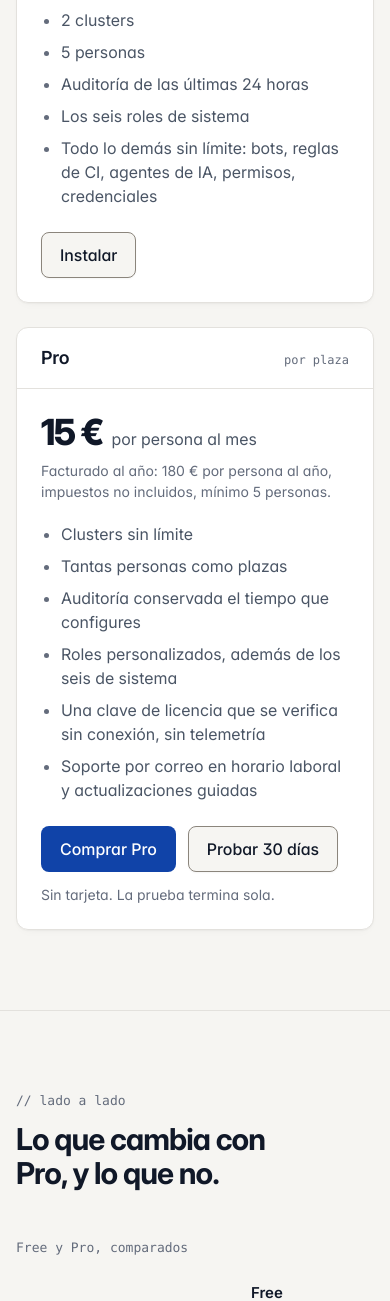
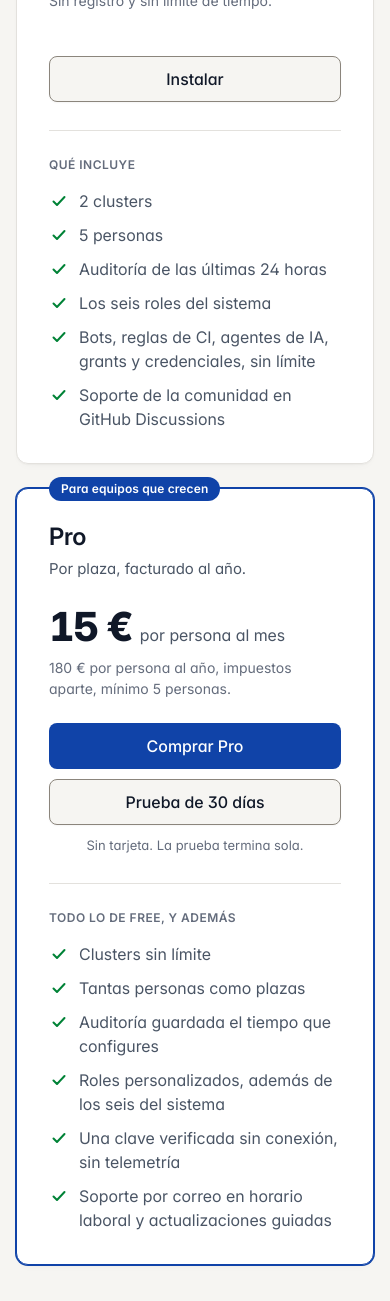
Before and after one commit to picaportelabs/kubelatch.com, a plain HTML site: page site/es/pricing/index.html in a window 390 px wide. Shown: the part 699-2000 px from the top of the page. Drawn offline with Linux system fonts and the light colour scheme.

Commit message:
feat(pricing): a standard pricing layout: centred title, plan cards with the price and buttons first, Pro ringed with a badge, check-marked lists, a closing contact band

```diff
--- a/site/es/pricing/index.html
+++ b/site/es/pricing/index.html
@@ -21,7 +21,7 @@
 <meta name="twitter:card" content="summary_large_image">
 </head>
 <body class="scheme-dark">
-<svg hidden><symbol id="mark" viewBox="0 0 48 48"><polygon class="s" points="15.50,12.80 24.26,17.02 26.42,26.49 20.36,34.09 10.64,34.09 4.58,26.49 6.74,17.02"/><path class="f" d="M16.22 20.95 L17.44 21.53 Q18.16 21.88 18.34 22.66 L18.64 23.98 Q18.81 24.76 18.32 25.38 L17.47 26.44 Q16.98 27.06 16.18 27.06 L14.82 27.06 Q14.02 27.06 13.53 26.44 L12.68 25.38 Q12.19 24.76 12.36 23.98 L12.66 22.66 Q12.84 21.88 13.56 21.53 L14.78 20.95 Q15.50 20.60 16.22 20.95 Z"/><rect class="a" x="25" y="21.5" width="19.5" height="5" rx="2.5"/><rect class="a" x="35" y="24" width="3.6" height="7.5" rx="1.8"/><rect class="a" x="40.9" y="24" width="3.6" height="5.8" rx="1.8"/></symbol></svg>
+<svg hidden><symbol id="mark" viewBox="0 0 48 48"><polygon class="s" points="15.50,12.80 24.26,17.02 26.42,26.49 20.36,34.09 10.64,34.09 4.58,26.49 6.74,17.02"/><path class="f" d="M16.22 20.95 L17.44 21.53 Q18.16 21.88 18.34 22.66 L18.64 23.98 Q18.81 24.76 18.32 25.38 L17.47 26.44 Q16.98 27.06 16.18 27.06 L14.82 27.06 Q14.02 27.06 13.53 26.44 L12.68 25.38 Q12.19 24.76 12.36 23.98 L12.66 22.66 Q12.84 21.88 13.56 21.53 L14.78 20.95 Q15.50 20.60 16.22 20.95 Z"/><rect class="a" x="25" y="21.5" width="19.5" height="5" rx="2.5"/><rect class="a" x="35" y="24" width="3.6" height="7.5" rx="1.8"/><rect class="a" x="40.9" y="24" width="3.6" height="5.8" rx="1.8"/></symbol><symbol id="check" viewBox="0 0 20 20"><path d="M4.5 10.5l3.5 3.5 7.5-8" fill="none" stroke="currentColor" stroke-width="2" stroke-linecap="round" stroke-linejoin="round"/></symbol></svg>
 <a class="skip" href="#main">Saltar al contenido</a>
 
 <header>
@@ -38,51 +38,54 @@
 </header>
 
 <main id="main" class="scheme-light">
-  <section class="wrap section" aria-labelledby="title">
-    <p class="kicker">// precios</p>
+  <section class="wrap section pricing" aria-labelledby="title">
     <h1 id="title">Gratis para un equipo pequeño. Pro cuando crece.</h1>
-    <p class="intro">Las dos ediciones son el mismo producto: el proxy, los seis roles de sistema, la auditoría de cada petición, CI sin secretos y agentes de IA. Free tiene topes; Pro los levanta, se paga por plaza y añade roles personalizados.</p>
+    <p class="intro">Las dos ediciones son el mismo producto: el proxy, los seis roles del sistema, la auditoría de cada petición, CI sin secretos y agentes de IA. Free tiene límites; Pro los quita, se paga por plaza y añade roles personalizados.</p>
 
     <div class="plans">
-      <article class="card plan" aria-labelledby="free">
-        <div class="card-head"><h2 id="free">Free</h2><span class="mono">sin clave</span></div>
+      <article class="plan" aria-labelledby="free">
+        <h2 id="free">Free</h2>
+        <p class="tagline">Para un equipo pequeño, sin clave.</p>
         <p class="price"><strong>0 €</strong></p>
         <p class="price-note">Sin registro y sin límite de tiempo.</p>
-        <ul>
-          <li>2 clusters</li>
-          <li>5 personas</li>
-          <li>Auditoría de las últimas 24 horas</li>
-          <li>Los seis roles de sistema</li>
-          <li>Todo lo demás sin límite: bots, reglas de CI, agentes de IA, permisos, credenciales</li>
+        <div class="plan-actions">
+          <a class="btn btn-secondary btn-block" href="https://docs.kubelatch.com/es/operate/install/">Instalar</a>
+        </div>
+        <p class="includes">Qué incluye</p>
+        <ul class="checks">
+          <li><svg class="check" aria-hidden="true"><use href="#check"/></svg>2 clusters</li>
+          <li><svg class="check" aria-hidden="true"><use href="#check"/></svg>5 personas</li>
+          <li><svg class="check" aria-hidden="true"><use href="#check"/></svg>Auditoría de las últimas 24 horas</li>
+          <li><svg class="check" aria-hidden="true"><use href="#check"/></svg>Los seis roles del sistema</li>
+          <li><svg class="check" aria-hidden="true"><use href="#check"/></svg>Bots, reglas de CI, agentes de IA, grants y credenciales, sin límite</li>
+          <li><svg class="check" aria-hidden="true"><use href="#check"/></svg>Soporte de la comunidad en GitHub Discussions</li>
         </ul>
-        <div class="actions">
-          <a class="btn btn-secondary" href="https://docs.kubelatch.com/es/operate/install/">Instalar</a>
-        </div>
       </article>
 
-      <article class="card plan" aria-labelledby="pro">
-        <div class="card-head"><h2 id="pro">Pro</h2><span class="mono">por plaza</span></div>
+      <article class="plan featured" aria-labelledby="pro">
+        <p class="badge">Para equipos que crecen</p>
+        <h2 id="pro">Pro</h2>
+        <p class="tagline">Por plaza, facturado al año.</p>
         <p class="price"><strong>15 €</strong> <span>por persona al mes</span></p>
-        <p class="price-note">Facturado al año: 180 € por persona al año, impuestos no incluidos, mínimo 5 personas.</p>
-        <ul>
-          <li>Clusters sin límite</li>
-          <li>Tantas personas como plazas</li>
-          <li>Auditoría conservada el tiempo que configures</li>
-          <li>Roles personalizados, además de los seis de sistema</li>
-          <li>Una clave de licencia que se verifica sin conexión, sin telemetría</li>
-          <li>Soporte por correo en horario laboral y actualizaciones guiadas</li>
-        </ul>
-        <div class="actions">
-          <a class="btn btn-primary" href="/pro/buy/">Comprar Pro</a>
-          <a class="btn btn-secondary" href="/pro/trial/">Probar 30 días</a>
+        <p class="price-note">180 € por persona al año, impuestos aparte, mínimo 5 personas.</p>
+        <div class="plan-actions">
+          <a class="btn btn-primary btn-block" href="/pro/buy/">Comprar Pro</a>
+          <a class="btn btn-secondary btn-block" href="/pro/trial/">Prueba de 30 días</a>
         </div>
         <p class="fine">Sin tarjeta. La prueba termina sola.</p>
+        <p class="includes">Todo lo de Free, y además</p>
+        <ul class="checks">
+          <li><svg class="check" aria-hidden="true"><use href="#check"/></svg>Clusters sin límite</li>
+          <li><svg class="check" aria-hidden="true"><use href="#check"/></svg>Tantas personas como plazas</li>
+          <li><svg class="check" aria-hidden="true"><use href="#check"/></svg>Auditoría guardada el tiempo que configures</li>
+          <li><svg class="check" aria-hidden="true"><use href="#check"/></svg>Roles personalizados, además de los seis del sistema</li>
+          <li><svg class="check" aria-hidden="true"><use href="#check"/></svg>Una clave verificada sin conexión, sin telemetría</li>
+          <li><svg class="check" aria-hidden="true"><use href="#check"/></svg>Soporte por correo en horario laboral y actualizaciones guiadas</li>
+        </ul>
       </article>
     </div>
   </section>
-
   <section class="wrap section" aria-labelledby="compare">
-    <p class="kicker">// lado a lado</p>
     <h2 id="compare">Lo que cambia con Pro, y lo que no.</h2>
     <div class="ways-wrap">
       <table class="ways">
@@ -104,8 +107,7 @@
   </section>
 
   <section class="wrap section" aria-labelledby="questions">
-    <p class="kicker">// preguntas</p>
-    <h2 id="questions">Antes de comprar.</h2>
+    <h2 id="questions">Preguntas antes de comprar.</h2>
     <div class="faq">
       <div>
         <h3>¿Qué cuenta como persona?</h3>
@@ -132,10 +134,6 @@
         <p>Los diez primeros equipos tienen un 50 % de descuento el primer año. Escribe a <a href="mailto:pro@kubelatch.com">pro@kubelatch.com</a> y te mandamos el código.</p>
       </div>
       <div>
-        <h3>¿Pedido de compra, SLA o más de 200 personas?</h3>
-        <p>Escríbenos a <a href="mailto:pro@kubelatch.com">pro@kubelatch.com</a> y lo vemos contigo.</p>
-      </div>
-      <div>
         <h3>¿Has perdido tu clave?</h3>
         <p><a href="/es/pro/key/">Pide que te la reenviemos</a> a la dirección con la que compraste.</p>
       </div>
@@ -146,6 +144,17 @@
     </div>
   </section>
 </main>
+
+<section class="band closing" aria-labelledby="closing">
+  <div class="wrap">
+    <svg class="mark" aria-hidden="true"><use href="#mark"/></svg>
+    <h2 id="closing">¿Pedido de compra, SLA o más de 200 personas?</h2>
+    <p class="closing-copy">Escríbenos y lo vemos contigo.</p>
+    <div class="actions">
+      <a class="btn btn-primary" href="mailto:pro@kubelatch.com">Escribir a pro@kubelatch.com</a>
+    </div>
+  </div>
+</section>
 
 <footer class="wrap footer">
   <a class="lockup" href="/es/"><svg class="mark" aria-hidden="true"><use href="#mark"/></svg>kubelatch</a>
--- a/site/style.css
+++ b/site/style.css
@@ -484,23 +484,46 @@ img, video, svg { display: block; max-width: 100%; }
   text-wrap: pretty;
 }
 
-/* /pricing/: the two plans as cards side by side, each a head, the price, a
-   list that takes the slack, and its buttons at the foot. */
-.plans { display: grid; gap: 1.5rem; margin-top: 3rem; }
-@media (min-width: 900px) { .plans { grid-template-columns: 1fr 1fr; } }
-.section .plan .card-head h2 {
-  margin: 0; max-width: none;
-  font-size: 1.125rem; line-height: 1.75rem; font-weight: 600; letter-spacing: -0.01em;
+/* /pricing/: a centred title, the two plans as equal cards (Pro ringed in
+   cobalt with a badge), the price and its buttons first, then the list with
+   drawn check marks. */
+.pricing { text-align: center; }
+.section.pricing h1 { margin-left: auto; margin-right: auto; text-wrap: balance; }
+.pricing .intro { margin-left: auto; margin-right: auto; text-wrap: pretty; }
+.plans { display: grid; gap: 1.5rem; margin: 3.5rem auto 0; max-width: 54rem; text-align: left; }
+@media (min-width: 820px) { .plans { grid-template-columns: 1fr 1fr; gap: 2rem; } }
+.plan {
+  position: relative; display: flex; flex-direction: column;
+  padding: 2rem; min-width: 0;
+  background: var(--sheet); border: 1px solid var(--line); border-radius: var(--radius-xl);
+  box-shadow: var(--shadow-sm);
 }
-.price { margin: 0; padding: 1.5rem 1.5rem 0; color: var(--secondary); }
-.price strong {
-  margin-right: 0.25rem; color: var(--ink);
-  font-size: clamp(2.25rem, 1.9rem + 1.2vw, 2.75rem); line-height: 1.1; letter-spacing: -0.04em; font-weight: 800;
+.plan.featured { border-color: var(--brand); box-shadow: 0 0 0 1px var(--brand), var(--shadow-sm); }
+.plan .badge {
+  position: absolute; top: 0; left: 2rem; transform: translateY(-50%);
+  margin: 0; padding: 0.125rem 0.75rem; border-radius: 999px;
+  background: var(--brand); color: var(--on-brand);
+  font-size: 0.75rem; line-height: 1.25rem; font-weight: 600; letter-spacing: 0.01em;
 }
-.price-note { margin: 0.5rem 0 0; padding: 0 1.5rem; font-size: 0.875rem; color: var(--muted); }
-.plan ul { flex: 1; align-content: start; }
-.plan .actions { margin: 0; padding: 0 1.5rem 1.5rem; justify-content: flex-start; }
-.plan .fine { margin: -0.75rem 0 0; padding: 0 1.5rem 1.5rem; font-size: 0.875rem; color: var(--muted); }
+.section .plan h2 { margin: 0; max-width: none; font-size: 1.5rem; line-height: 2rem; font-weight: 600; letter-spacing: -0.01em; }
+.plan .tagline { margin: 0.25rem 0 0; color: var(--secondary); font-size: 0.9375rem; line-height: 1.5rem; }
+.plan .price { display: flex; flex-wrap: wrap; align-items: baseline; gap: 0 0.5rem; margin: 1.5rem 0 0; padding: 0; color: var(--secondary); }
+.plan .price strong {
+  margin: 0; color: var(--ink); font-variant-numeric: tabular-nums;
+  font-size: clamp(2.5rem, 2rem + 1.5vw, 3rem); line-height: 1.1; letter-spacing: -0.04em; font-weight: 800;
+}
+.plan .price-note { margin: 0.5rem 0 0; padding: 0; min-height: 2.625rem; font-size: 0.875rem; line-height: 1.3125rem; color: var(--muted); text-wrap: pretty; }
+.plan-actions { display: grid; gap: 0.625rem; margin-top: 1.5rem; }
+.btn-block { justify-content: center; width: 100%; box-sizing: border-box; }
+.plan .fine { margin: 0.625rem 0 0; padding: 0; font-size: 0.8125rem; line-height: 1.25rem; color: var(--muted); text-align: center; }
+.plan .includes {
+  margin: 1.75rem 0 0; padding-top: 1.5rem; border-top: 1px solid var(--line);
+  font-size: 0.75rem; line-height: 1.25rem; font-weight: 600; letter-spacing: 0.04em; text-transform: uppercase; color: var(--muted);
+}
+.checks { margin: 0.875rem 0 0; padding: 0; list-style: none; display: grid; gap: 0.625rem; color: var(--secondary); line-height: 1.5rem; }
+.checks li { display: flex; align-items: flex-start; gap: 0.625rem; }
+.check { flex: none; width: 1.25rem; height: 1.25rem; margin-top: 0.125rem; color: var(--success); }
+.closing-copy { margin: 1rem auto 0; max-width: 36rem; color: var(--secondary); font-size: 1.125rem; line-height: 1.6; }
 
 /* The questions: heading and answer pairs, two columns on a wide screen. */
 .faq { display: grid; gap: 2rem; margin-top: 3rem; }
```
Also changed, not shown: site/pricing/index.html (+45 -35 lines).
